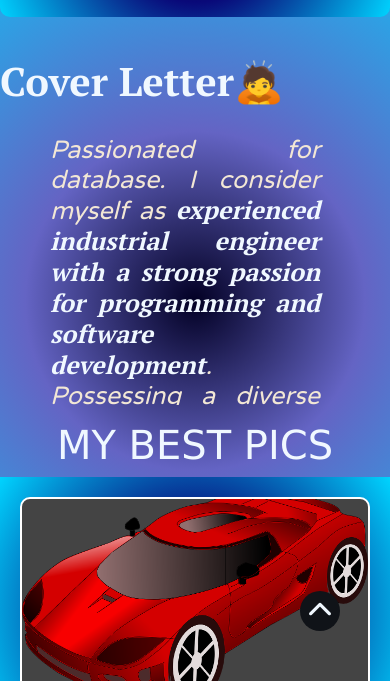
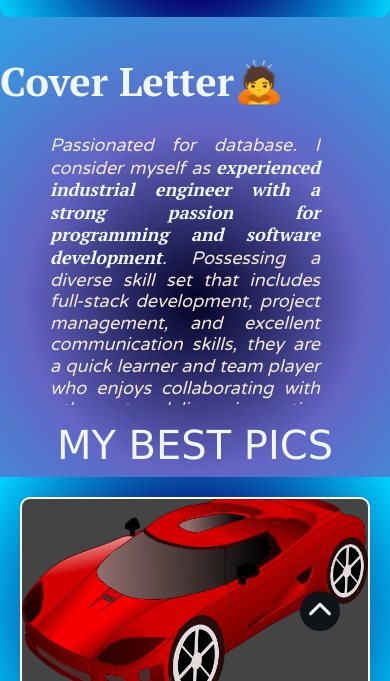
Before and after one commit to mauginga/PreEntrega2-Gingarelli, a plain HTML site: page index.html in a window 390 px wide. Shown: the part 163-844 px from the top of the page. Drawn offline with nearby package versions, Linux system fonts and the light colour scheme; a web font is replaced by a local one.

Commit message:
arregloresponsive

```diff
--- a/css/estilos.css
+++ b/css/estilos.css
@@ -96,12 +96,12 @@ nav{
 p {
     width: auto;
     height: 300px;
-    overflow-y: hidden;
+    overflow-y: scroll;
     color:#F2E7D5;
     font-weight: lighter;
     font-family: 'Varela Round', sans-serif;
     font-style: italic;
-    font-size: 25px;
+    font-size: 18px;
     text-align: justify;
     position: center;
     padding: 30px 70px 50px 50px;
```
